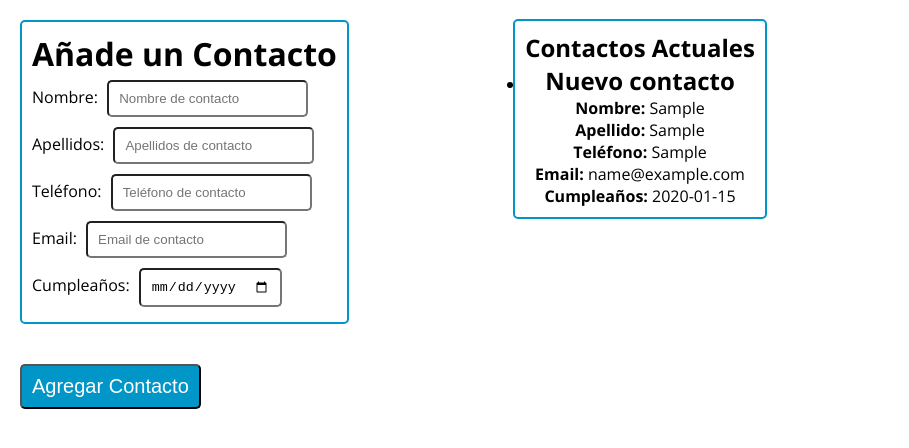
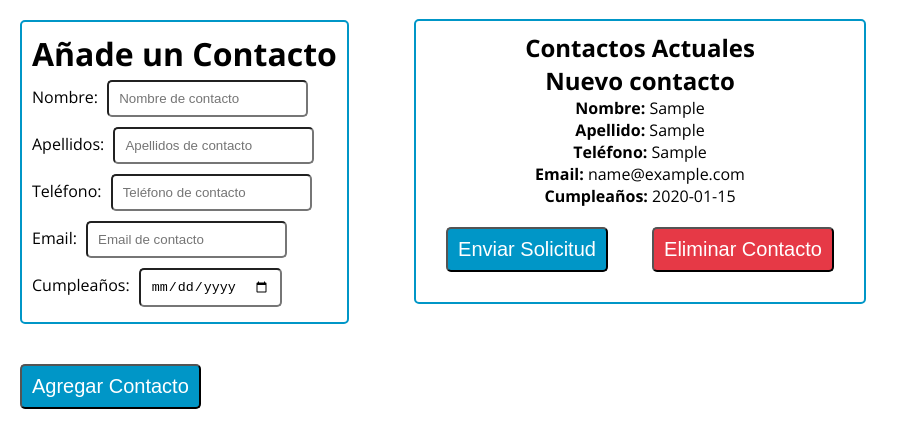
Before and after one commit to Mauricio2202/contactos_web, a website: page frontend/index.html in a window 1280 px wide. Both pictures are taken after typing "Sample", "Sample", "Sample", "name@example.com", "2020-01-15" into the empty fields and a click on the button "Agregar Contacto". Shown: the whole page, without its empty margins (0-909 px from the left). Drawn offline with nearby package versions, Linux system fonts and the light colour scheme.

Commit message:
Enviar solicitud a un contacto creado y eliminar a un contacto

```diff
--- a/frontend/script.js
+++ b/frontend/script.js
@@ -21,10 +21,24 @@ document.getElementById('addContact').addEventListener('click', function() {
         <strong>Teléfono:</strong> ${phone} <br>
         <strong>Email:</strong> ${email} <br>
         <strong>Cumpleaños:</strong> ${happyBirthday} <br>
+        <button class="sendSolicitude">Enviar Solicitud</button>
+        <button class="deleteContact">Eliminar Contacto</button>
     `;
 
     // Agregamos el elemento li a la lista de contactos
     contactList.appendChild(li);
+
+    const sendSolicitude = li.querySelector('.sendSolicitude');
+    sendSolicitude.addEventListener('click', function() {
+        alert(`Enviando solicitud para ${name} ${lastName}`);
+
+        // Aquí puedes agregar la lógica para enviar la solicitud al backend
+    });
+
+    const deleteContact = li.querySelector('.deleteContact');
+    deleteContact.addEventListener('click', function(){
+        contactList.removeChild(li);
+    });
 
     // Limpiamos los campos después de agregar un contacto
     document.getElementById('name').value = '';
--- a/frontend/style.css
+++ b/frontend/style.css
@@ -23,6 +23,11 @@ button {
     color: #FFF;
 }
 
+.deleteContact {
+    background-color: #e63946;
+    color: #FFF;
+}
+
 .container__addContacts {
     display: flex;
     flex-direction: column;
@@ -43,3 +48,7 @@ button {
     margin-top: -410px;
     border-radius: 5px;
 }
+
+li {
+    list-style: none;
+}
```
